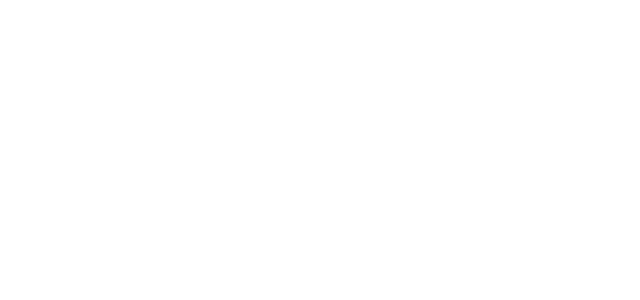
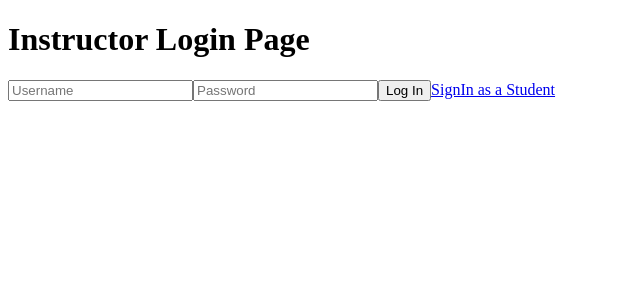
Before and after one commit to Muigai-Kiongo/Online-Course-Mngt, a React (Vite) app: page /InstructorLogIn in a window 1280 px wide. Before the commit this address had no page. Shown: the top 300 px of the page, without its empty margins (0-640 px from the left). Built offline with nearby package versions, Linux system fonts and the light colour scheme.

Commit message:
feat(login): add InstructorLogIn component and update LoginPage

```diff
--- a/src/App.jsx
+++ b/src/App.jsx
@@ -2,6 +2,7 @@ import React from 'react';
 import { BrowserRouter as Router, Routes, Route } from 'react-router-dom';
 import HomePage from './components/HomePage';
 import LoginPage from './components/LoginPage';
+import InstructorLogIn from './components/InstructorLogIn';
 
 
 export default function App() {
@@ -10,6 +11,7 @@ export default function App() {
       <Routes>
         <Route path="/" element={<HomePage />} />
         <Route path="/LoginPage" element={<LoginPage />} />
+        <Route path="/InstructorLogIn" element={<InstructorLogIn />} />
       </Routes>
     </Router>
   );
--- /dev/null
+++ b/src/components/InstructorLogIn.jsx
@@ -0,0 +1,61 @@
+import React from 'react'
+import { useState } from 'react';
+import InstructorPanel from './instructor/InstructorPanel'
+import { Link } from 'react-router-dom';
+
+export default function InstructorLogIn() {
+          const [isLoggedIn, setIsLoggedIn] = useState(false);
+          const [user, setUser] = useState({
+            username: "",
+            password: "",
+          });
+
+          function handleChange(e) {
+            const { name, value } = e.target;
+            setUser(prev => ({
+              ...prev,
+              [name]: value
+            }));
+          }
+
+          function handleSubmit(e) {
+            e.preventDefault();
+            const { username, password } = user;
+
+            if (username === "Instructor" && password === "Instructor") {
+              setIsLoggedIn(true);
+              console.log('Success');
+            } else {
+              console.log('Login failed');
+            }
+          }
+
+            if (isLoggedIn) {
+                return <InstructorPanel />
+
+          }
+
+          return (
+            <div>
+              <h1>Instructor Login Page</h1>
+                <form onSubmit={handleSubmit}>
+                  <input
+                    type="text"
+                    placeholder="Username"
+                    name="username"
+                    value={user.username}
+                    onChange={handleChange}
+                  />
+                  <input
+                    type="password"
+                    placeholder="Password"
+                    name="password"
+                    value={user.password}
+                    onChange={handleChange}
+                  />
+                  <button type="submit">Log In</button>
+                 <Link to="/LoginPage">SignIn as a Student</Link>
+                </form>
+            </div>
+          );
+        }
--- a/src/components/LoginPage.jsx
+++ b/src/components/LoginPage.jsx
@@ -1,16 +1,59 @@
-// Generally this is the login page enatiling the login form and handling the form validation
-import React from 'react';
+import React, { useState } from 'react';
+import CourseContainer from './student/CourseContainer';
+import { Link } from 'react-router-dom';
 
 export default function LoginPage() {
-  console.log("LoginPage rendered");
+  const [isLoggedIn, setIsLoggedIn] = useState(false);
+  const [user, setUser] = useState({
+    username: "",
+    password: "",
+  });
+
+  function handleChange(e) {
+    const { name, value } = e.target;
+    setUser(prev => ({
+      ...prev,
+      [name]: value
+    }));
+  }
+
+  function handleSubmit(e) {
+    e.preventDefault();
+    const { username, password } = user;
+
+    if (username === "Student" && password === "Student") {
+      setIsLoggedIn(true);
+      console.log('Success');
+    } else {
+      console.log('Login failed');
+    }
+  }
+
+    if (isLoggedIn) {
+    return <CourseContainer />;
+  }
+
   return (
     <div>
-      <h1>Login Page</h1>
-      <form>
-        <input type="text" placeholder="Username" />
-        <input type="password" placeholder="Password" />
-        <button type="submit">Log In</button>
-      </form>
+      <h1>Students Login Page</h1>
+        <form onSubmit={handleSubmit}>
+          <input
+            type="text"
+            placeholder="Username"
+            name="username"
+            value={user.username}
+            onChange={handleChange}
+          />
+          <input
+            type="password"
+            placeholder="Password"
+            name="password"
+            value={user.password}
+            onChange={handleChange}
+          />
+          <button type="submit">Log In</button>
+          <Link to="/InstructorLogIn">SignIn as an Instructor</Link>
+        </form>
     </div>
   );
 }
```
